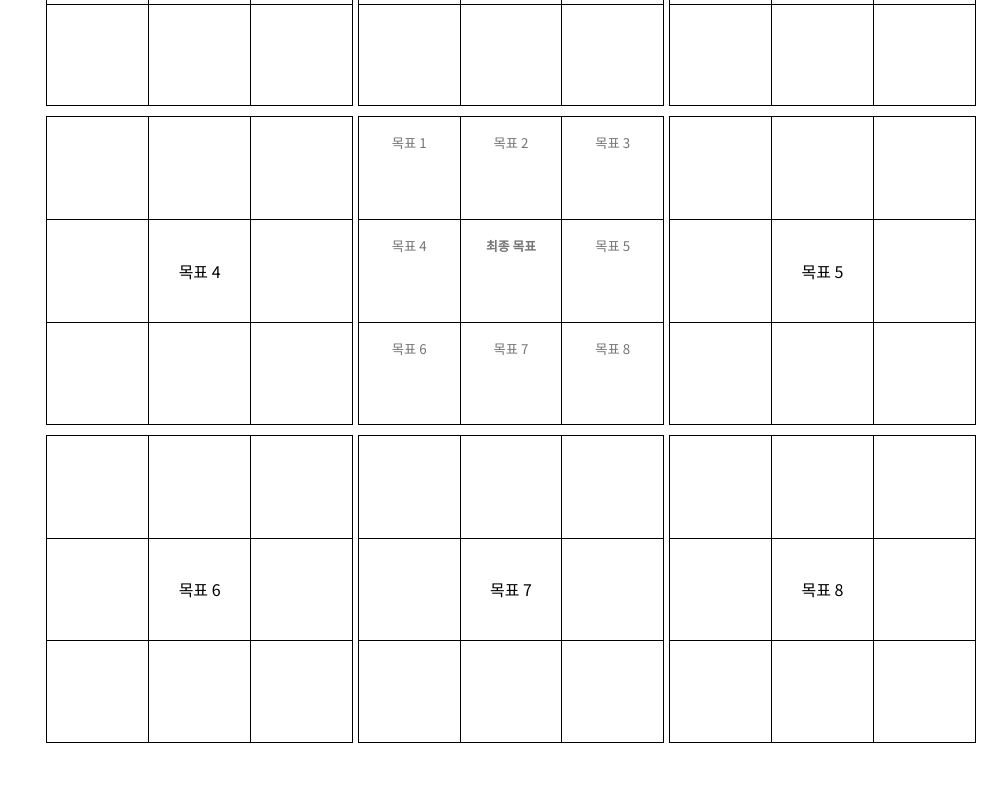
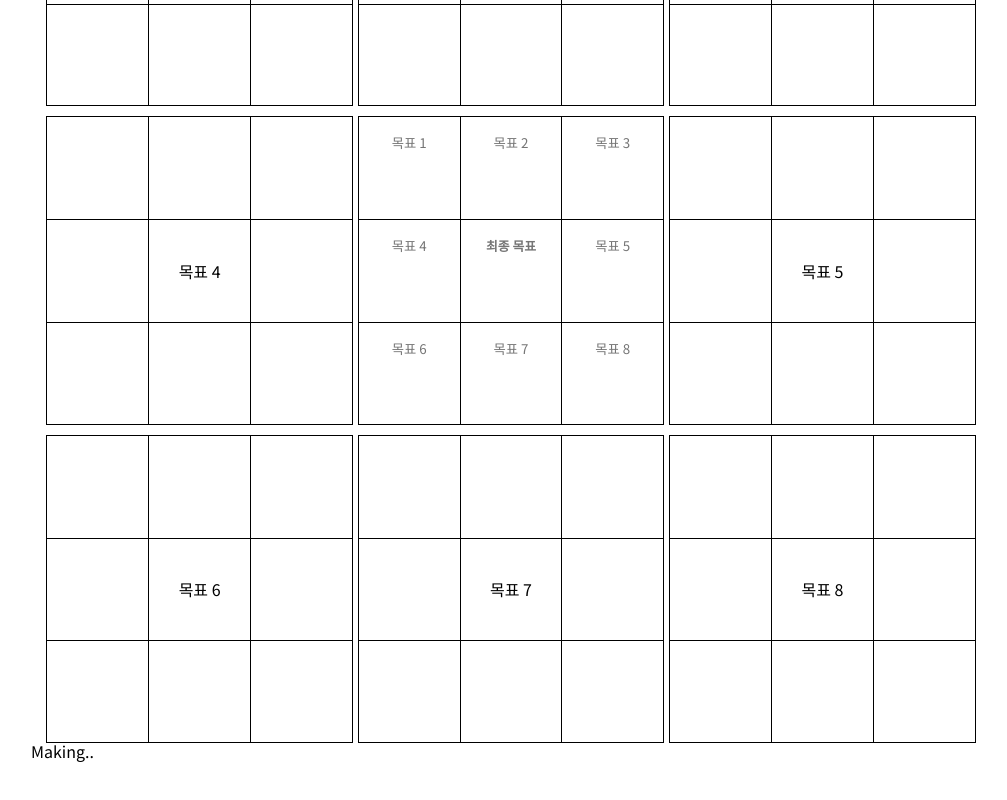
Before and after one commit to hgyeom/mandalart, a React (Create React App) app: page / in a window 1280 px wide. Shown: the part 362-1162 px from the top of the page, without its empty margins (129-1136 px from the left). Before the commit the page ends 1105 px from the top, so only its background shows below. Built offline with nearby package versions, Linux system fonts and the light colour scheme.

Commit message:
Feat : Footer 추가
// Footer.jsx, App.jsx
footer 추가.

// index.scss, footer.scss
footer css파일 추가

```diff
--- a/src/App.jsx
+++ b/src/App.jsx
@@ -1,11 +1,13 @@
 import Nav from './components/Nav/Nav';
 import Mandalart from './components/Mandalart/Mandalart';
+import Footer from './components/Footer/Footer';
 
 function App() {
   return (
     <div className="App">
       <Nav />
       <Mandalart />
+      <Footer />
     </div>
   );
 }
--- /dev/null
+++ b/src/components/Footer/Footer.jsx
@@ -0,0 +1,5 @@
+const Footer = () => {
+  return <div className="footer">Making..</div>;
+};
+
+export default Footer;
--- /dev/null
+++ b/src/styles/components/footer.scss
@@ -0,0 +1,6 @@
+.footer {
+  height: 10vh;
+  //   margin: {
+  //     bottom: 10px;
+  //   }
+}
--- a/src/styles/index.scss
+++ b/src/styles/index.scss
@@ -7,3 +7,4 @@
 @import './components/nav.scss';
 @import './components/goals.scss';
 @import './components/mandalart.scss';
+@import './components/footer.scss';
```
